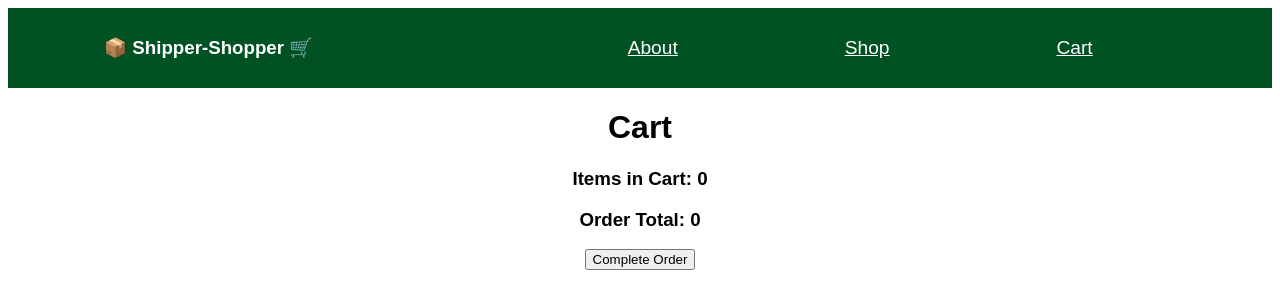
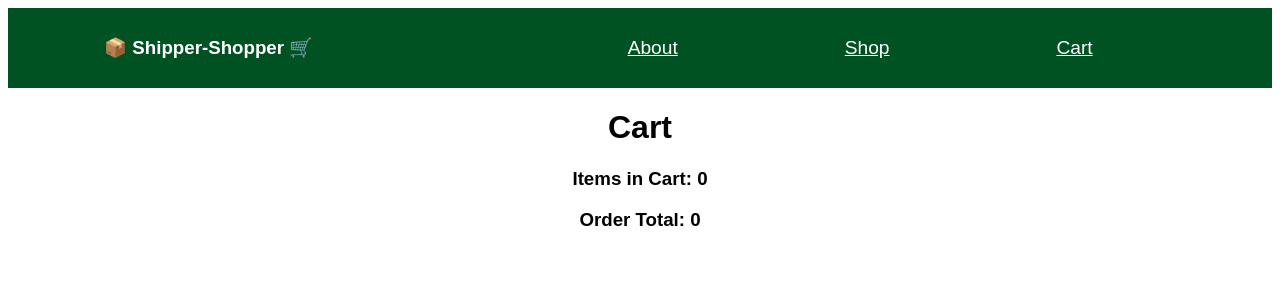
Before and after one commit to mikerachman1/shopping-cart, a React (Create React App) app: page /cart in a window 1280 px wide. Shown: the top 308 px of the page. Built offline with nearby package versions, Linux system fonts and the light colour scheme.

Commit message:
added conditional rendering to complete order button

```diff
--- a/src/components/Cart.js
+++ b/src/components/Cart.js
@@ -32,7 +32,9 @@ const Cart = (props) => {
         </ul>
       </div>
       <h3>Order Total: {padPrices(totalPrice)}</h3>
-      <button>Complete Order</button>
+      {totalItems > 0 &&
+        <button>Complete Order</button>
+      }
     </div>
   );
 };
```
